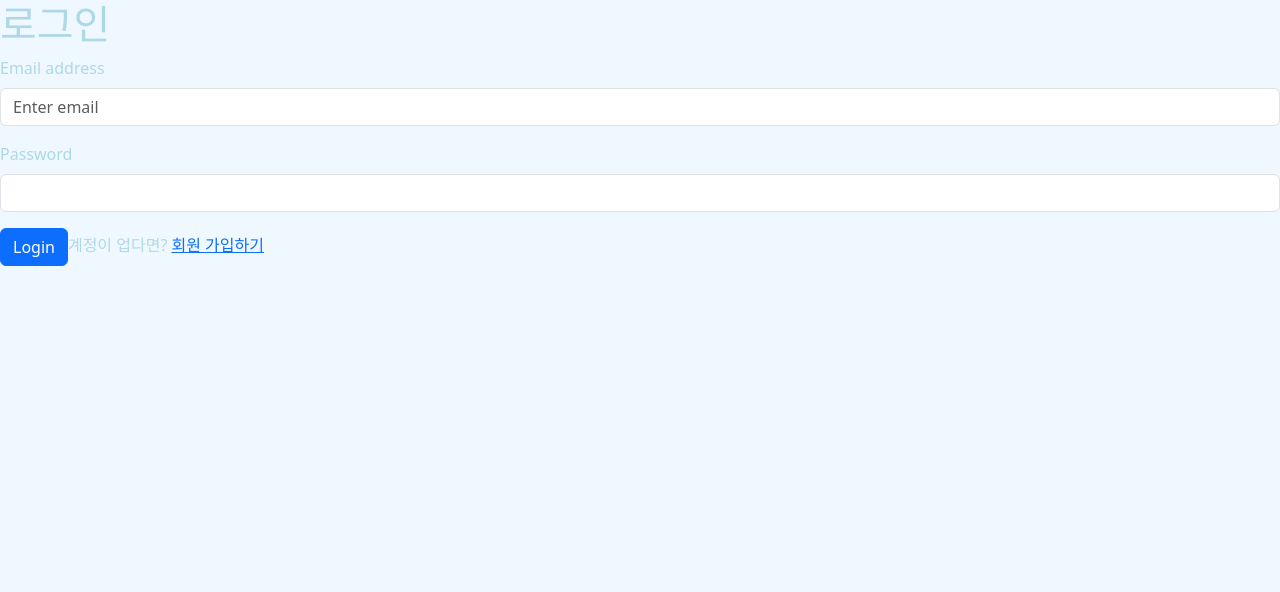
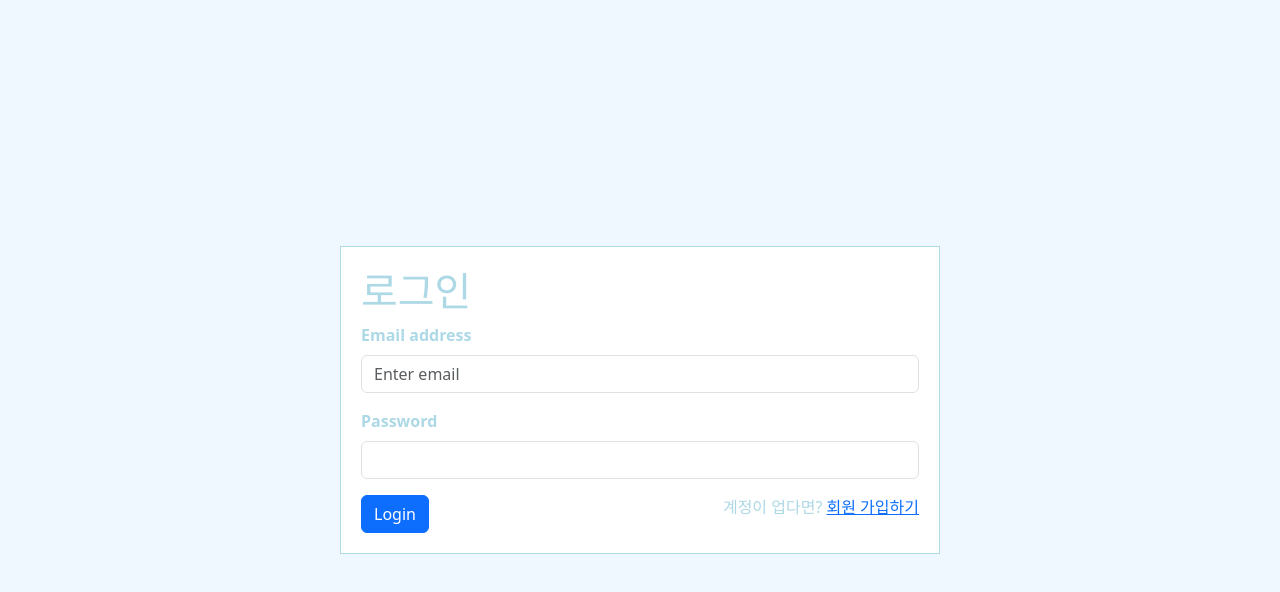
Before and after one commit to networkSorcerer/COTEACH_TODO_FE, a React (Create React App) app: page /login in a window 1280 px wide. Shown: the top 592 px of the page. Built offline with nearby package versions, Linux system fonts and the light colour scheme.

Commit message:
login & signup

```diff
--- a/src/App.css
+++ b/src/App.css
@@ -24,6 +24,10 @@ body {
 }
 .input-box:focus {
   outline: none;
+}
+button {
+  background-color: lightblue;
+  color: white;
 }
 .button-add {
   height: 40px;
@@ -52,6 +56,36 @@ body {
   background-color: gainsboro;
   color: white;
 }
+
+.login-box {
+  border: 1px solid lightblue;
+  max-width: 600px;
+  width: 100%;
+  background-color: white;
+  padding: 20px;
+}
+.login-box label {
+  font-weight: 700;
+}
+
+.display-center {
+  display: flex;
+  flex-direction: column;
+  justify-content: center;
+  align-items: center;
+  height: 100vh;
+}
+
+.button-box {
+  display: flex;
+  justify-content: space-between;
+}
+
+.button-primary {
+  background-color: lightblue;
+  color: #ffffff;
+  border: none;
+}
 .red-error {
   color: red;
 }
--- a/src/pages/RegisterPage.js
+++ b/src/pages/RegisterPage.js
@@ -15,6 +15,10 @@ const RegisterPage = () => {
         throw new Error("패스워드가 일치하지 않습니다 다시 입력해주세요");
       }
       const response = await api.post("/user", { name, email, password });
+      console.log("name", name);
+      console.log("email", email);
+      console.log("password", password);
+
       console.log("register", response);
     } catch (error) {
       setError(error);
```
